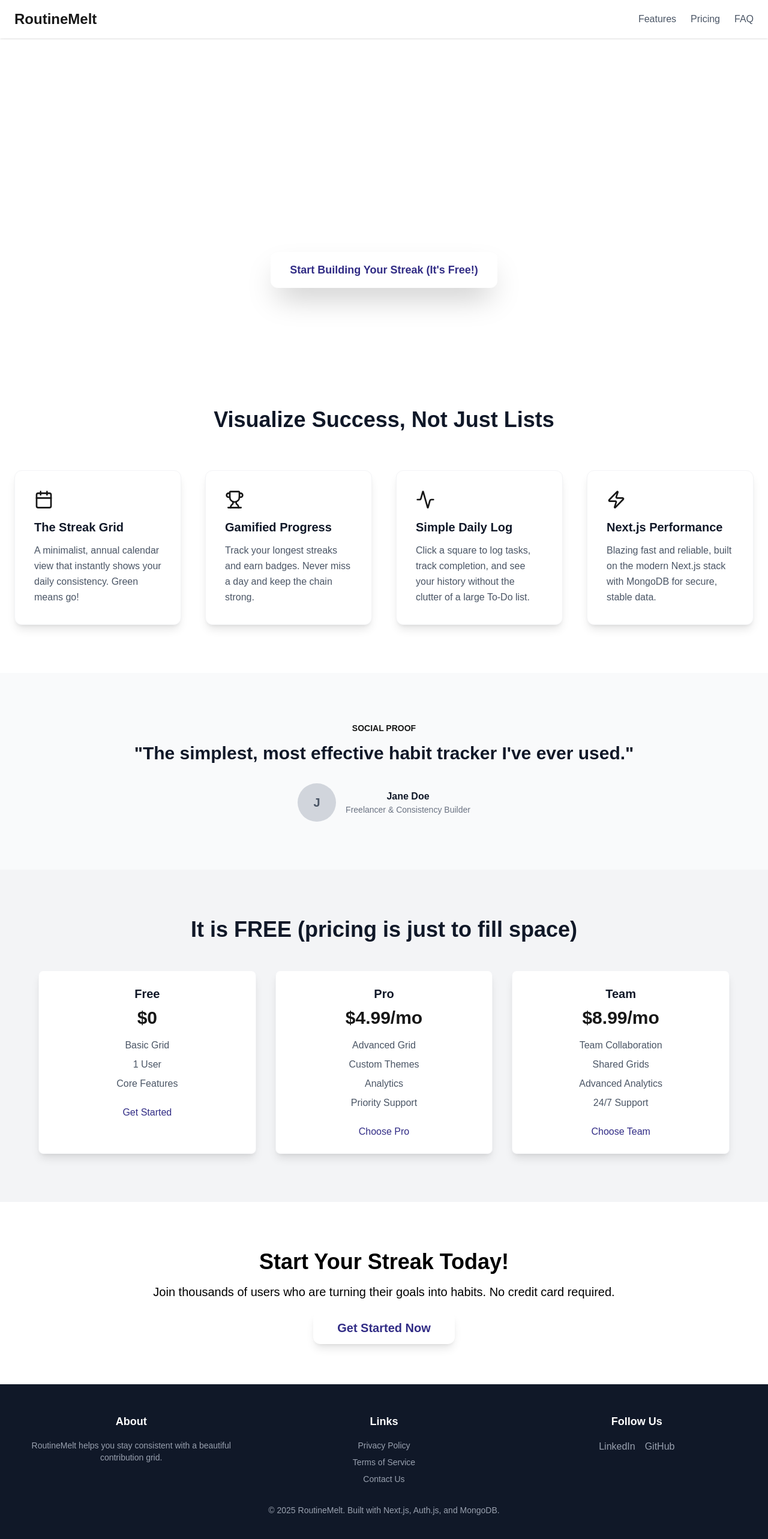
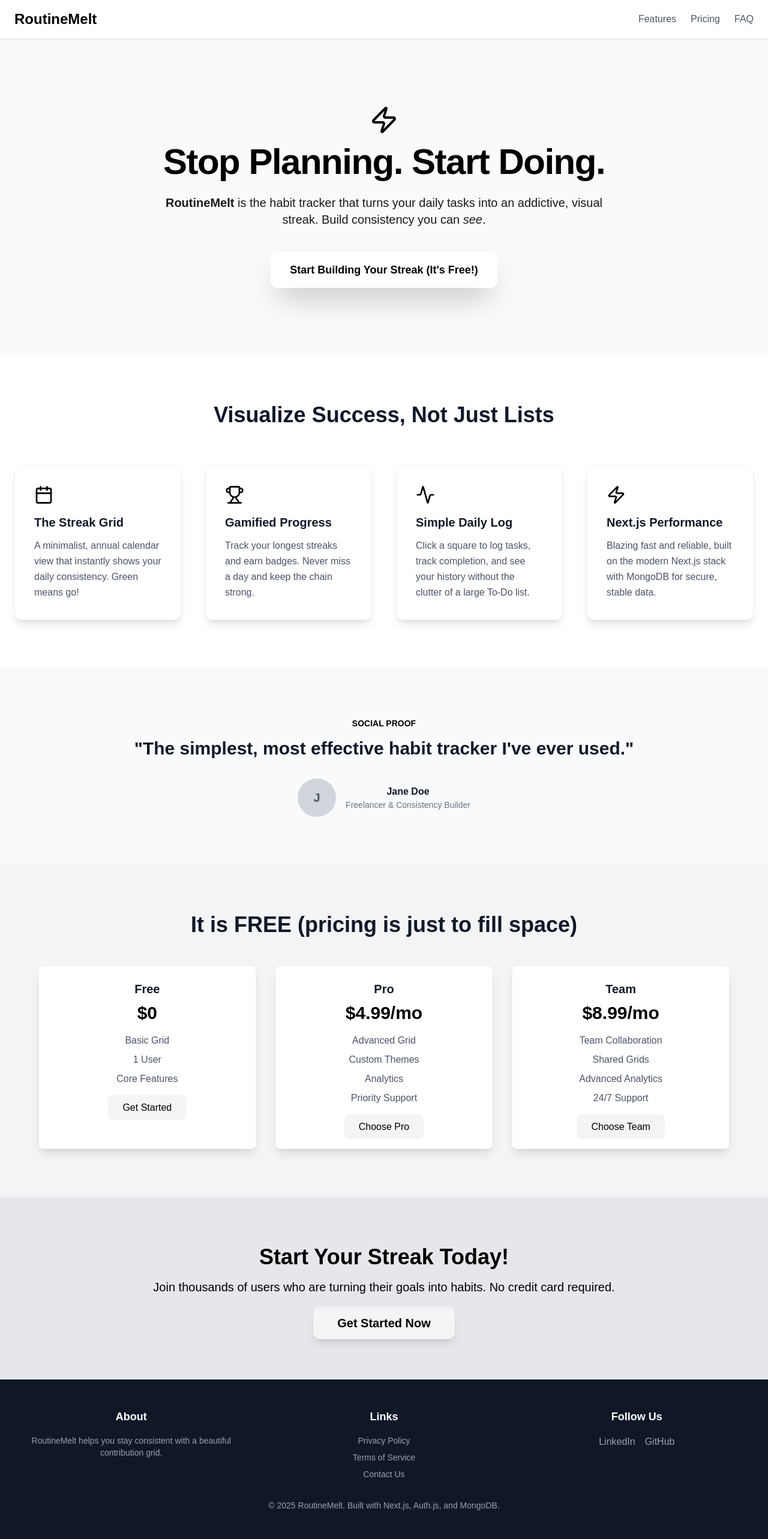
Before and after one commit to tusharathub/RoutineMelt, a Next.js app: page / in a window 1280 px wide. Shown: the top 2566 px of the page at 60% size. Built offline with nearby package versions, Linux system fonts and the light colour scheme.

Commit message:
updated page.tsx

```diff
--- a/src/app/page.tsx
+++ b/src/app/page.tsx
@@ -4,10 +4,6 @@
 import { useState } from "react";
 import { motion } from "framer-motion";
 import { Zap, Activity, Calendar, Trophy } from "lucide-react";
-
-// Define color theme
-const PRIMARY_COLOR = "indigo";
-const ACCENT_COLOR = "teal";
 
 export default function LandingPage() {
   const currentYear = new Date().getFullYear();
@@ -17,7 +13,7 @@
       {/* Header/Nav */}
       <header className="sticky top-0 z-50 bg-white/90 dark:bg-gray-950/90 backdrop-blur-sm shadow-sm">
         <div className="max-w-7xl mx-auto px-6 py-4 flex justify-between items-center">
-          <h2 className={`text-2xl font-bold text-${PRIMARY_COLOR}-600 dark:text-${ACCENT_COLOR}-400`}>
+          <h2 className={`text-2xl font-bold text-black `}>
             RoutineMelt
           </h2>
           <nav className="hidden md:flex space-x-6">
@@ -29,14 +25,14 @@
       </header>
 
       {/* Hero Section */}
-      <section className={`bg-${PRIMARY_COLOR}-600 text-white py-28 px-6 text-center border-b-8 border-${ACCENT_COLOR}-400`}>
+      <section className={`bg-gray-50 text-black py-28 px-6 text-center `}>
         <div className="max-w-4xl mx-auto">
           <motion.div
             initial={{ opacity: 0, y: 20 }}
             animate={{ opacity: 1, y: 0 }}
             transition={{ duration: 0.8 }}
           >
-            <Zap className={`w-12 h-12 mx-auto mb-4 text-${ACCENT_COLOR}-400`} />
+            <Zap className={`w-12 h-12 mx-auto mb-4 text-black`} />
             <h1 className="text-5xl md:text-6xl font-extrabold tracking-tight">
               Stop Planning. Start <strong>Doing.</strong>
             </h1>
@@ -46,7 +42,7 @@
             <div className="mt-10 flex justify-center gap-4">
               <Link
                 href="/grid"
-                className={`px-8 py-4 bg-white text-indigo-900 text-lg font-bold rounded-xl shadow-2xl shadow-${ACCENT_COLOR}-500/50 hover:bg-${ACCENT_COLOR}-300 transition transform hover:scale-105`}
+                className={`px-8 py-4 bg-white text-black text-lg font-bold rounded-xl shadow-2xl  hover:bg-gray-50 transition transform hover:scale-110`}
               >
                 Start Building Your Streak (It's Free!)
               </Link>
@@ -56,7 +52,7 @@
       </section>
 
       {/* Features */}
-      <section id="features" className="py-20 px-6 max-w-7xl mx-auto">
+      <section id="features" className="py-20 px-6 max-w-7xl mx-auto  ">
         <motion.h2
           className="text-3xl md:text-4xl font-bold text-center text-gray-900 dark:text-white mb-16"
           initial={{ opacity: 0 }}
@@ -71,25 +67,21 @@
               Icon: Calendar,
               title: "The Streak Grid",
               description: "A minimalist, annual calendar view that instantly shows your daily consistency. Green means go!",
-              color: PRIMARY_COLOR
             },
             {
               Icon: Trophy,
               title: "Gamified Progress",
               description: "Track your longest streaks and earn badges. Never miss a day and keep the chain strong.",
-              color: ACCENT_COLOR
             },
             {
               Icon: Activity,
               title: "Simple Daily Log",
               description: "Click a square to log tasks, track completion, and see your history without the clutter of a large To-Do list.",
-              color: PRIMARY_COLOR
             },
             {
               Icon: Zap,
               title: "Next.js Performance",
               description: "Blazing fast and reliable, built on the modern Next.js stack with MongoDB for secure, stable data.",
-              color: ACCENT_COLOR
             }
           ].map((feature, index) => (
             <motion.div
@@ -102,7 +94,6 @@
                 Icon={feature.Icon}
                 title={feature.title}
                 description={feature.description}
-                color={feature.color}
               />
             </motion.div>
           ))}
@@ -117,7 +108,7 @@
             whileInView={{ opacity: 1 }}
             transition={{ duration: 0.6 }}
           >
-            <span className={`text-sm font-semibold uppercase text-${ACCENT_COLOR}-600 dark:text-${ACCENT_COLOR}-400`}>
+            <span className={`text-sm font-semibold uppercase text-black `}>
               Social Proof
             </span>
             <h2 className="text-3xl font-bold text-gray-900 dark:text-white mt-3 mb-8">
@@ -175,7 +166,7 @@
               transition={{ duration: 0.6, delay: index * 0.2 }}
             >
               <h3 className="text-xl font-semibold mb-2 text-gray-900 dark:text-white">{plan.plan}</h3>
-              <p className={`text-3xl font-bold text-${PRIMARY_COLOR}-600 dark:text-${ACCENT_COLOR}-400 mb-4`}>{plan.price}</p>
+              <p className={`text-3xl font-bold text-black mb-4`}>{plan.price}</p>
               <ul className="text-gray-600 dark:text-gray-400 mb-6">
                 {plan.features.map((feature, i) => (
                   <li key={i} className="mb-2">{feature}</li>
@@ -183,7 +174,7 @@
               </ul>
               <Link
                 href="/signup"
-                className={`px-6 py-3 bg-${ACCENT_COLOR}-400 text-${PRIMARY_COLOR}-900 rounded-lg hover:bg-${ACCENT_COLOR}-300 transition-transform transform hover:scale-105`}
+                className={`px-6 py-3 bg-gray-100 text-black rounded-lg hover:bg-gray-200 transition-transform transform hover:scale-105`}
               >
                 {plan.cta}
               </Link>
@@ -193,7 +184,7 @@
       </section>
 
       {/* Call To Action */}
-      <section id="cta" className={`py-20 px-6 bg-${PRIMARY_COLOR}-700 text-black`}>
+      <section id="cta" className={`py-20 px-6 bg-gray-200 text-black`}>
         <div className="max-w-4xl mx-auto text-center">
           <motion.h2
             className="text-3xl md:text-4xl font-bold mb-4"
@@ -218,7 +209,7 @@
           >
             <Link
               href="/grid"
-              className={`px-10 py-4 bg-${ACCENT_COLOR}-400 text-${PRIMARY_COLOR}-900 text-xl font-bold rounded-xl shadow-lg hover:bg-${ACCENT_COLOR}-300 transition transform hover:scale-105`}
+              className={`px-10 py-4 bg-gray-100 text-black text-xl font-bold rounded-xl shadow-lg hover:bg-gray-50 transition transform hover:scale-105`}
             >
               Get Started Now
             </Link>
@@ -264,12 +255,11 @@
   Icon: React.ElementType;
   title: string;
   description: string;
-  color: string;
 }
 
-const FeatureCard: React.FC<FeatureCardProps> = ({ Icon, title, description, color }) => (
+const FeatureCard: React.FC<FeatureCardProps> = ({ Icon, title, description }) => (
   <div className="bg-white dark:bg-gray-900 p-8 rounded-xl shadow-lg hover:shadow-2xl transform hover:-translate-y-1 transition duration-300 border border-gray-100 dark:border-gray-800">
-    <Icon className={`w-8 h-8 mb-4 text-${color}-600 dark:text-${color}-400`} />
+    <Icon className={`w-8 h-8 mb-4 text-black dark:text-gray-800`} />
     <h3 className="text-xl font-semibold mb-3 text-gray-900 dark:text-white">{title}</h3>
     <p className="text-gray-600 dark:text-gray-400 leading-relaxed">{description}</p>
   </div>
```
